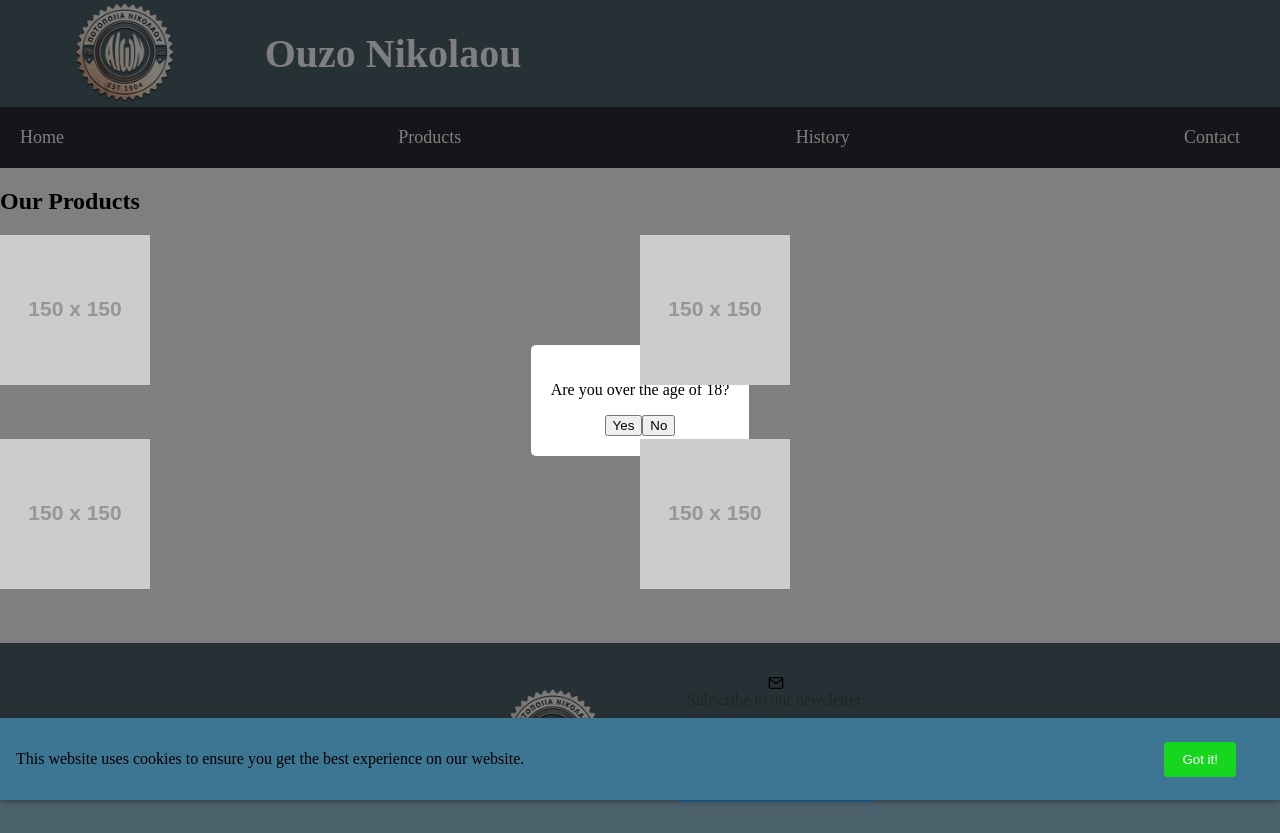
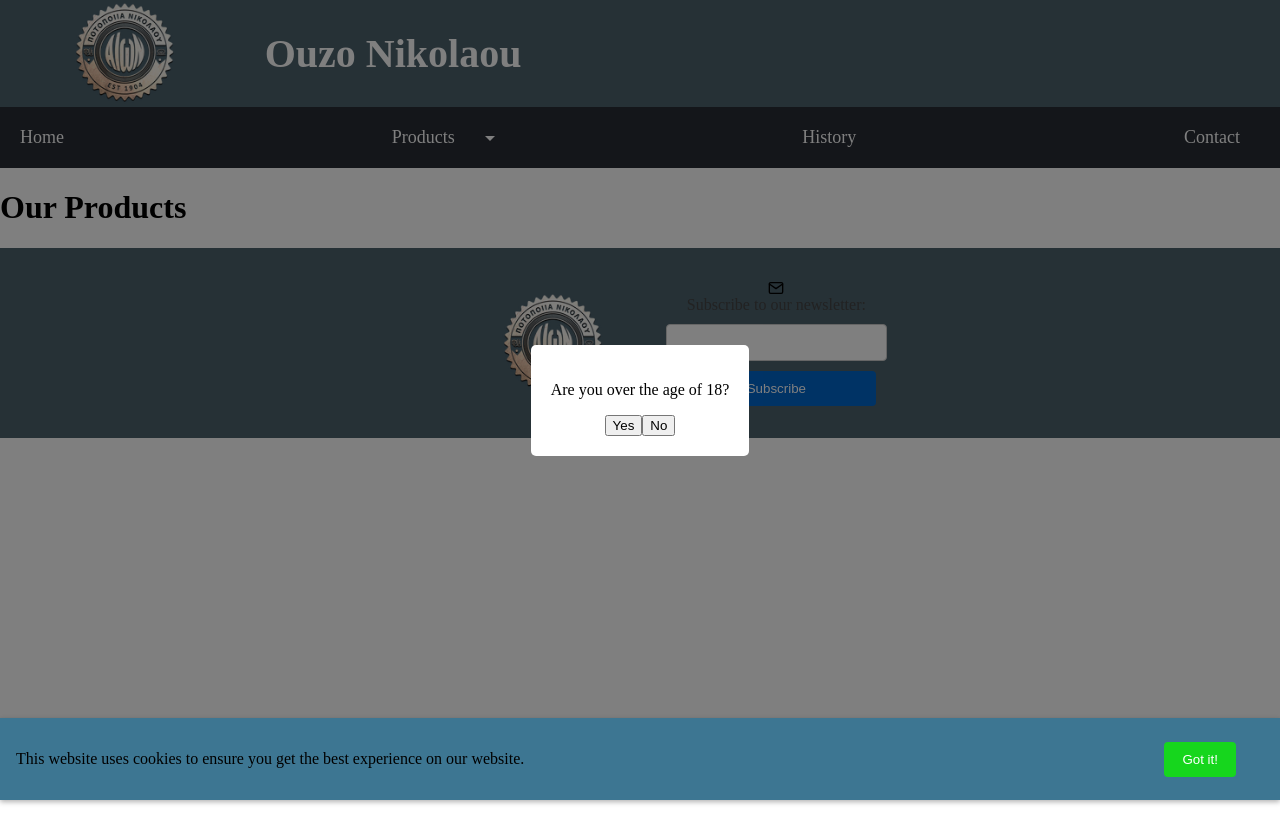
Before and after one commit to vag0st/ouzo-nikolaou, a React (Create React App) app: page /products in a window 1280 px wide. Shown: the top 833 px of the page. After the commit the page ends 800 px from the top, so only its background shows below. Built offline with nearby package versions, Linux system fonts and the light colour scheme.

Commit message:
ADD Products sub menu, components and css

```diff
--- a/src/App.jsx
+++ b/src/App.jsx
@@ -9,6 +9,10 @@
 import ProductsPage from './components/Products/Products';
 import AgeDisclaimer from './components/AgeDisclaimer/AgeDisclaimer';
 import CookieBanner from './components/CookieBanner/CookieBanner';
+import Ouzo from './components/Products/Ouzo';
+import Liker from './components/Products/Liker';
+import Krasi from './components/Products/Krasi';
+import Tsipouro from './components/Products/Tsipouro';
 
 function App() {
   return (
@@ -20,7 +24,12 @@
       <Routes>
         <Route path="/" element={<Home />} />
         <Route path="/home" element={<Home />} />
-        <Route path="/products" element={<ProductsPage />} />
+        <Route path="/products" element={<ProductsPage />}>
+          <Route path="/products/ouzo" element={<Ouzo />} />
+          <Route path="/products/liker" element={<Liker />} />
+          <Route path="/products/krasi" element={<Krasi />} />
+          <Route path="/products/tsipouro" element={<Tsipouro />} />
+        </Route>
         <Route path="/history" element={<History />} />
         <Route path="/contact" element={<ContactUs />} />
       </Routes>
--- a/src/components/NavBar/NavBar.css
+++ b/src/components/NavBar/NavBar.css
@@ -18,3 +18,70 @@
 .navbar:hover {
   background-color: #3d7692;
 }
+
+.dropdown {
+  position: relative;
+  display: inline-block;
+}
+
+.dropdown-content {
+  display: none;
+  position: absolute;
+  z-index: 1;
+  background-color: #3d7692;
+  min-width: 160px;
+  box-shadow: 0px 8px 16px 0px rgba(0,0,0,0.2);
+  list-style-type: none;
+  padding: 0;
+  margin: 0;
+  display: none;
+  flex-direction: column; /* Display items in a vertical column */
+  align-items: flex-start; /* Align items to the left of the container */
+}
+
+.dropdown:hover .dropdown-content,
+.dropdown:focus-within .dropdown-content {
+  display: block;
+}
+
+.dropdown:focus-within .dropdown-content {
+  outline: none;
+}
+
+.dropdown-content a {
+  display: block;
+  padding: 10px;
+  width: 100%; /* Make links full width of parent container */
+}
+
+.dropdown-content a:hover {
+  text-decoration: underline;
+  cursor: pointer;
+}
+
+.dropdown:after {
+  content: "";
+  display: inline-block;
+  border-top: 5px solid white;
+  border-right: 5px solid transparent;
+  border-left: 5px solid transparent;
+  margin-left: 10px;
+  transform: translateY(-2px); /* Move arrow up slightly */
+  transition: all 0.3s ease-in-out;
+}
+
+.dropdown:hover:after {
+  border-top: none;
+  border-bottom: 5px solid white;
+  transform: translateY(2px); /* Move arrow down slightly */
+}
+
+.dropdown-content li {
+  padding: 10px;
+  display: block;
+}
+
+.dropdown-content li:hover {
+  background-color: #ddd;
+  cursor: pointer;
+}
--- a/src/components/NavBar/NavBar.jsx
+++ b/src/components/NavBar/NavBar.jsx
@@ -1,13 +1,28 @@
-import React from 'react';
+import React, { useState } from 'react';
+import { NavLink } from 'react-router-dom';
 import './NavBar.css';
 
 function NavBar() {
+  const [showSubMenu, setShowSubMenu] = useState(false);
+
+  const toggleSubMenu = () => {
+    setShowSubMenu(!showSubMenu);
+  };
+
   return (
     <nav className="navbar">
-      <a href="home">Home</a>
-      <a href="products">Products</a>
-      <a href="history">History</a>
-      <a href="contact">Contact</a>
+      <NavLink to="/home" activeClassName="active">Home</NavLink>
+      <div role="presentation" className="dropdown" onClick={toggleSubMenu}>
+        <NavLink to="/products" activeClassName="active">Products</NavLink>
+        <div className={`dropdown-content ${showSubMenu ? 'show' : ''}`}>
+          <NavLink to="/products/ouzo" activeClassName="active">Ouzo</NavLink>
+          <NavLink to="/products/liker" activeClassName="active">Liker</NavLink>
+          <NavLink to="/products/krasi" activeClassName="active">Krasi</NavLink>
+          <NavLink to="/products/tsipouro" activeClassName="active">Tsipouro</NavLink>
+        </div>
+      </div>
+      <NavLink to="/history" activeClassName="active">History</NavLink>
+      <NavLink to="/contact" activeClassName="active">Contact</NavLink>
     </nav>
   );
 }
--- /dev/null
+++ b/src/components/Products/Krasi.jsx
@@ -0,0 +1,11 @@
+import React from 'react';
+
+function Product1() {
+  return (
+    <div>
+      <h2>Krasi - Gotta catch em all!</h2>
+    </div>
+  );
+}
+
+export default Product1;
--- /dev/null
+++ b/src/components/Products/Liker.jsx
@@ -0,0 +1,11 @@
+import React from 'react';
+
+function Product1() {
+  return (
+    <div>
+      <h2>Liker - Gotta catch em all!</h2>
+    </div>
+  );
+}
+
+export default Product1;
--- /dev/null
+++ b/src/components/Products/Ouzo.jsx
@@ -0,0 +1,11 @@
+import React from 'react';
+
+function Product1() {
+  return (
+    <div>
+      <h2>Ouzo - Gotta catch em all!</h2>
+    </div>
+  );
+}
+
+export default Product1;
--- a/src/components/Products/Products.jsx
+++ b/src/components/Products/Products.jsx
@@ -1,44 +1,54 @@
 import React from 'react';
+import { Outlet } from 'react-router-dom';
 // eslint-disable-next-line import/no-extraneous-dependencies
-import PropTypes from 'prop-types';
+// import PropTypes from 'prop-types';
 import './Products.css';
 
-function Product({ name, price, image }) {
-  return (
-    <div className="product">
-      <div className="product-image">
-        <img src={image} alt={name} />
-      </div>
-      <div className="product-info">
-        <h3>{name}</h3>
-        <p>
-          Price: $
-          {price}
-        </p>
-        <p>
-          Recipe: asd
-        </p>
-      </div>
-    </div>
-  );
-}
+// function Product({ name, price, image }) {
+//   return (
+//     <div className="product">
+//       <div className="product-image">
+//         <img src={image} alt={name} />
+//       </div>
+//       <div className="product-info">
+//         <h3>{name}</h3>
+//         <p>
+//           Price: $
+//           {price}
+//         </p>
+//         <p>
+//           Recipe: asd
+//         </p>
+//       </div>
+//     </div>
+//   );
+// }
 
-Product.propTypes = {
-  name: PropTypes.string.isRequired,
-  price: PropTypes.number.isRequired,
-  image: PropTypes.string.isRequired,
-};
+// Product.propTypes = {
+//   name: PropTypes.string.isRequired,
+//   price: PropTypes.number.isRequired,
+//   image: PropTypes.string.isRequired,
+// };
+
+// function ProductsPage() {
+//   return (
+//     <div>
+//       <h2>Our Products</h2>
+//       <div className="products-container">
+//         <Product name="Product 1" price={9.99} image="https://via.placeholder.com/150" />
+//         <Product name="Product 2" price={19.99} image="https://via.placeholder.com/150" />
+//         <Product name="Product 3" price={29.99} image="https://via.placeholder.com/150" />
+//         <Product name="Product 4" price={39.99} image="https://via.placeholder.com/150" />
+//       </div>
+//     </div>
+//   );
+// }
 
 function ProductsPage() {
   return (
     <div>
-      <h2>Our Products</h2>
-      <div className="products-container">
-        <Product name="Product 1" price={9.99} image="https://via.placeholder.com/150" />
-        <Product name="Product 2" price={19.99} image="https://via.placeholder.com/150" />
-        <Product name="Product 3" price={29.99} image="https://via.placeholder.com/150" />
-        <Product name="Product 4" price={39.99} image="https://via.placeholder.com/150" />
-      </div>
+      <h1>Our Products</h1>
+      <Outlet />
     </div>
   );
 }
--- /dev/null
+++ b/src/components/Products/Tsipouro.jsx
@@ -0,0 +1,11 @@
+import React from 'react';
+
+function Product1() {
+  return (
+    <div>
+      <h2>Tsipouro - Gotta catch em all!</h2>
+    </div>
+  );
+}
+
+export default Product1;
```
